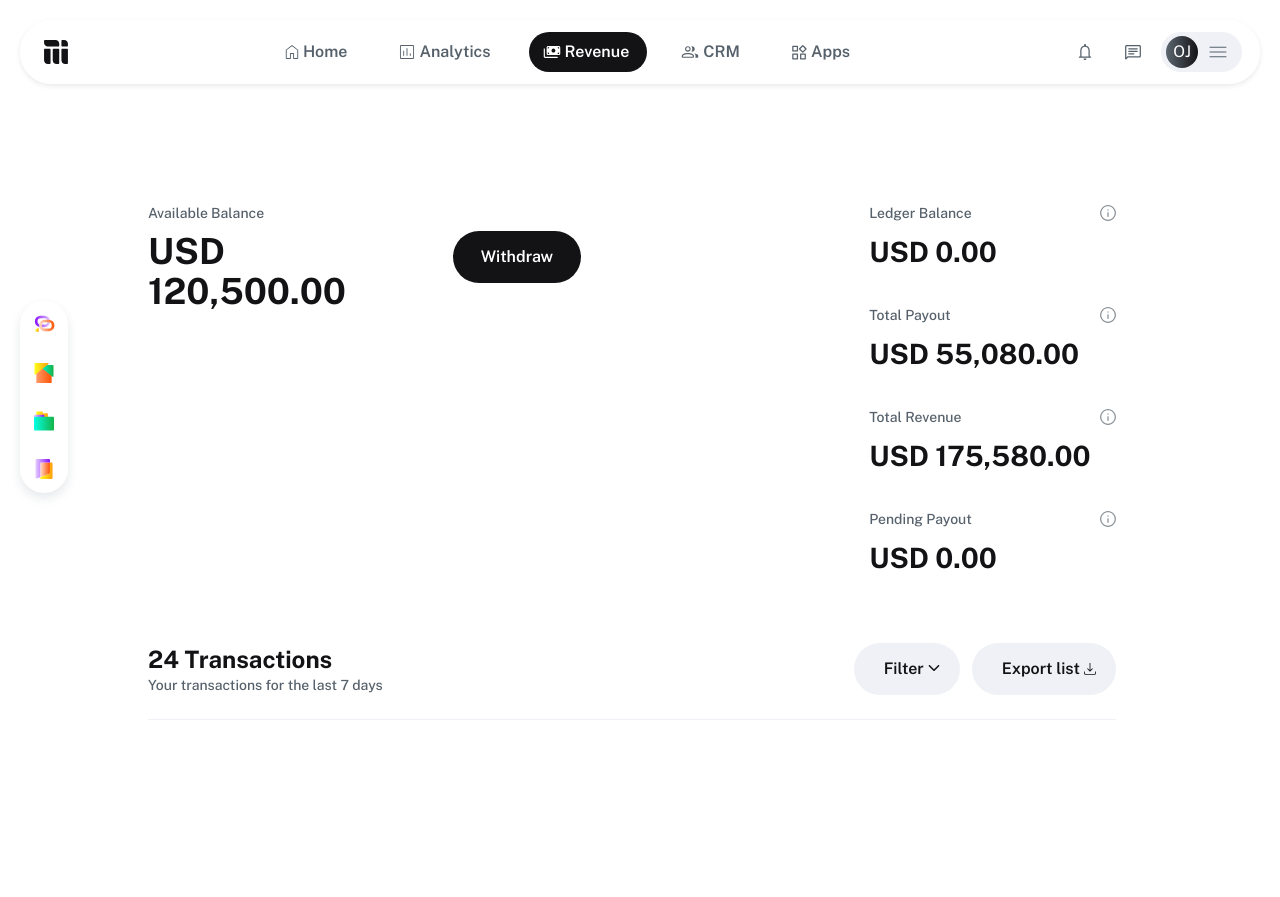
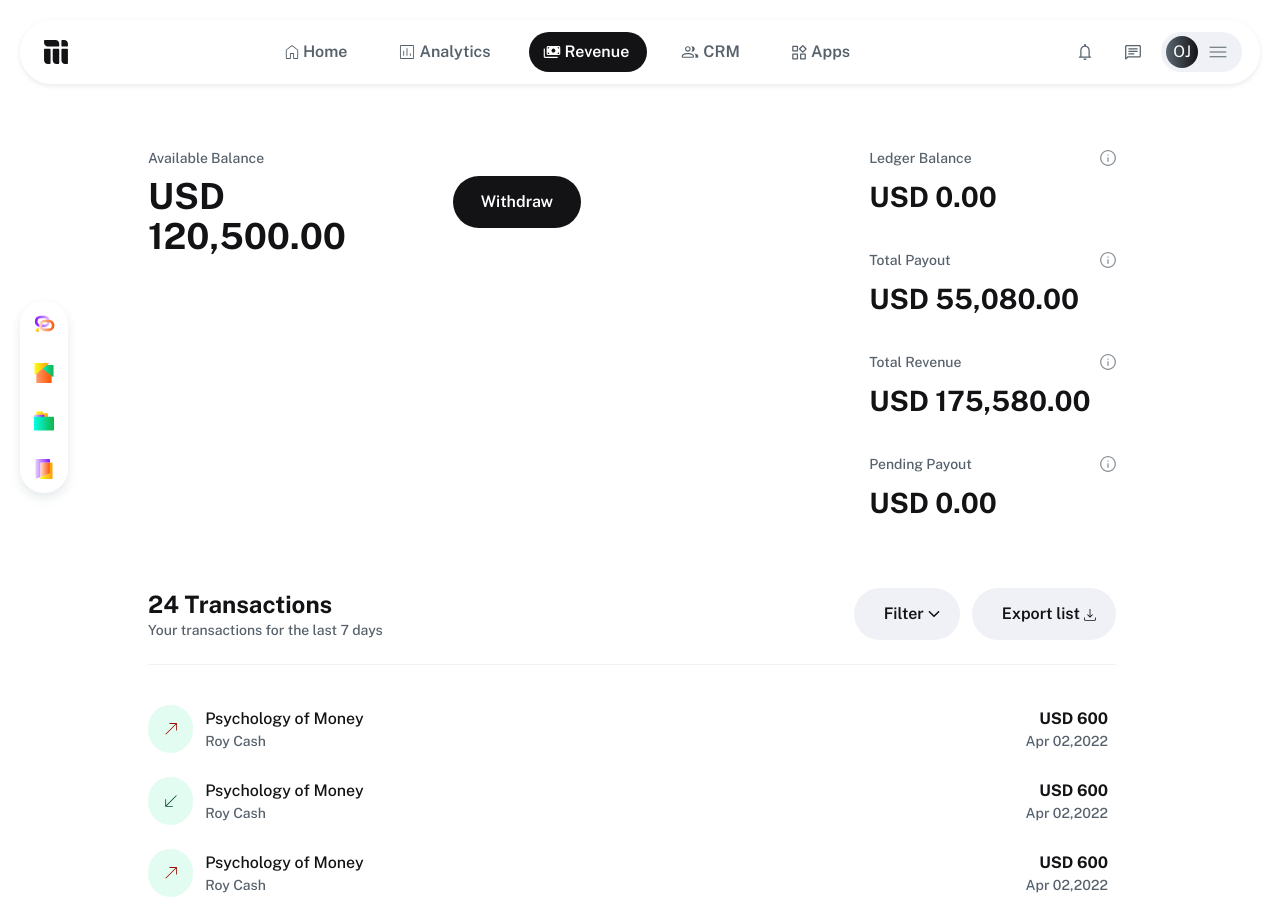
Before and after one commit to olamide234/revenue_dashboard, a Next.js app: page / in a window 1280 px wide. Before the commit the page ends 800 px from the top, so only its background shows below. Built offline with nearby package versions, Linux system fonts and the light colour scheme.

Commit message:
feat: list of transactions

```diff
--- a/src/app/globals.css
+++ b/src/app/globals.css
@@ -81,3 +81,17 @@
   -ms-transform: rotate(45deg);
   transform: rotate(45deg);
 }
+
+div::-webkit-scrollbar {
+  width: 5px;
+}
+
+div::-webkit-scrollbar-track {
+  box-shadow: inset 0 0 5px #e4e7ec;
+  border-radius: 10px;
+}
+
+div::-webkit-scrollbar-thumb {
+  background: #DBDEE5;
+  border-radius: 25px;
+}
--- a/src/app/page.tsx
+++ b/src/app/page.tsx
@@ -26,9 +26,11 @@ export default function Home() {
   return (
     <main className="h-screen bg-white p-5">
       <NavBar />
-      <div className="flex h-[calc(100vh-110px)] items-center">
+      <div className="flex h-[calc(100vh-110px)]">
+        <div className='h-full flex items-center'>
         <div className="mb-16 hidden h-fit md:flex">
           <SideBar />
+        </div>
         </div>
         <RevenueDashboard setfilterDialog={setOpenDialog} filters={filters}/>
         {/* <CalendarFilter
--- /dev/null
+++ b/src/assets/svg/SlantDownArrow.tsx
@@ -0,0 +1,18 @@
+import React from 'react';
+
+export default function SlantDownArrow() {
+  return (
+    <svg
+      width="12"
+      height="12"
+      viewBox="0 0 12 12"
+      fill="none"
+      xmlns="http://www.w3.org/2000/svg"
+    >
+      <path
+        d="M0.25 11.75V4.25H1.08333V10.3333L11.1667 0.25L11.75 0.833333L1.66667 10.9167H7.75V11.75H0.25Z"
+        fill="#075132"
+      />
+    </svg>
+  );
+}
--- /dev/null
+++ b/src/assets/svg/SlantUpArrow.tsx
@@ -0,0 +1,18 @@
+import React from 'react';
+
+export default function SlantUpArrow() {
+  return (
+    <svg
+      width="12"
+      height="12"
+      viewBox="0 0 12 12"
+      fill="none"
+      xmlns="http://www.w3.org/2000/svg"
+    >
+      <path
+        d="M0.999837 11.5833L0.416504 11L10.4998 0.916677H4.4165V0.0833435H11.9165V7.58334H11.0832V1.50001L0.999837 11.5833Z"
+        fill="#961100"
+      />
+    </svg>
+  );
+}
--- a/src/components/RevenueDashboard.tsx
+++ b/src/components/RevenueDashboard.tsx
@@ -2,6 +2,8 @@
 import CautionIcon from '@app/assets/svg/CautionIcon';
 import DownloadIcon from '@app/assets/svg/DownloadIcon';
 import DropdownArrowIcon from '@app/assets/svg/DropdownArrowIcon';
+import SlantDownArrow from '@app/assets/svg/SlantDownArrow';
+import SlantUpArrow from '@app/assets/svg/SlantUpArrow';
 import { IFilter } from '@app/types';
 import React, { Dispatch, SetStateAction } from 'react';
 
@@ -12,6 +14,10 @@ export default function RevenueDashboard({
   setfilterDialog: Dispatch<SetStateAction<boolean>>;
   filters: IFilter;
 }) {
+  const colorPicker = () => {
+    // return `"bg-[" + ${backgroundColor['OTHERS'] + "]"}`;
+    return 'bg-[#E3FCF2]';
+  };
   return (
     <div className="ml-20 mr-36 w-full">
       <div className="my-16 flex gap-72">
@@ -70,6 +76,7 @@ export default function RevenueDashboard({
           </div>
         </div>
       </div>
+      <div>
         <div className="flex justify-between gap-6 border-b border-b-[#EFF1F6] pb-6">
           <div>
             <p className="text-2xl font-bold text-[#131316]">24 Transactions</p>
@@ -91,6 +98,37 @@ export default function RevenueDashboard({
             </button>
           </div>
         </div>
+        <div className="pt-10">
+          <div className="flex h-[12rem] flex-col pr-2 gap-6 overflow-auto">
+            {Array(7)
+              .fill('a')
+              .map((item, index) => (
+                <div key={index} className="flex gap-3 font-medium">
+                  <div
+                    className={`${backgroundColor['OTHERS']} flex h-12 w-12 items-center justify-center rounded-full`}
+                  >
+                    {index % 2 === 0 ? <SlantUpArrow /> : <SlantDownArrow />}
+                  </div>
+                  <div className="flex w-full items-center justify-between">
+                    <div>
+                      <div className="text-[#131316]">Psychology of Money</div>
+                      <div className="text-sm text-[#56616B]">Roy Cash</div>
+                    </div>
+                    <div className="text-right">
+                      <div className="font-bold text-[#131316]">USD 600</div>
+                      <div className="text-sm text-[#56616B]">Apr 02,2022</div>
+                    </div>
+                  </div>
+                </div>
+              ))}
+          </div>
+        </div>
+      </div>
     </div>
   );
 }
+
+const backgroundColor = {
+  OTHERS: 'bg-[#E3FCF2]',
+  CASHWITHDRAWAL: 'bg-[#F9E3E0]',
+};
```
Lines whose indentation alone changed are shown as unchanged.
